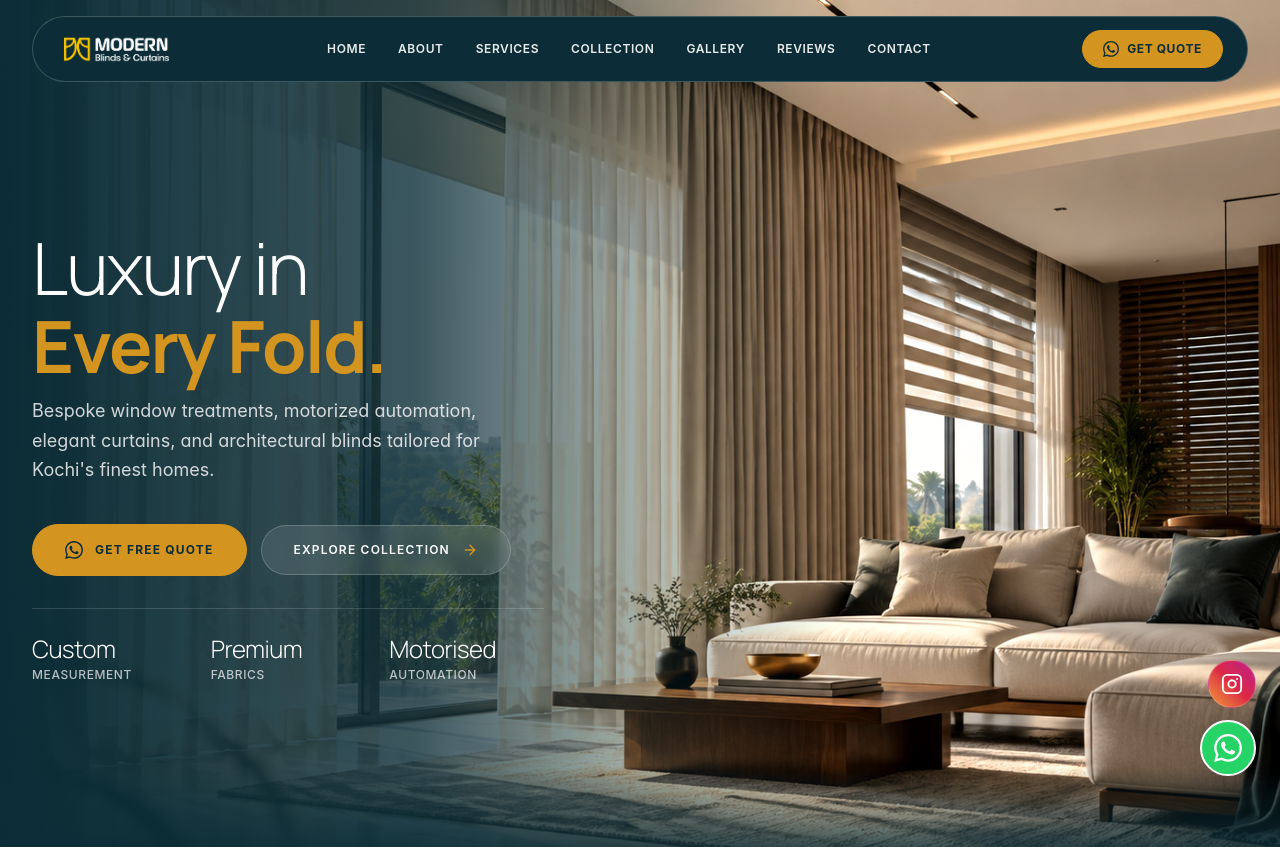
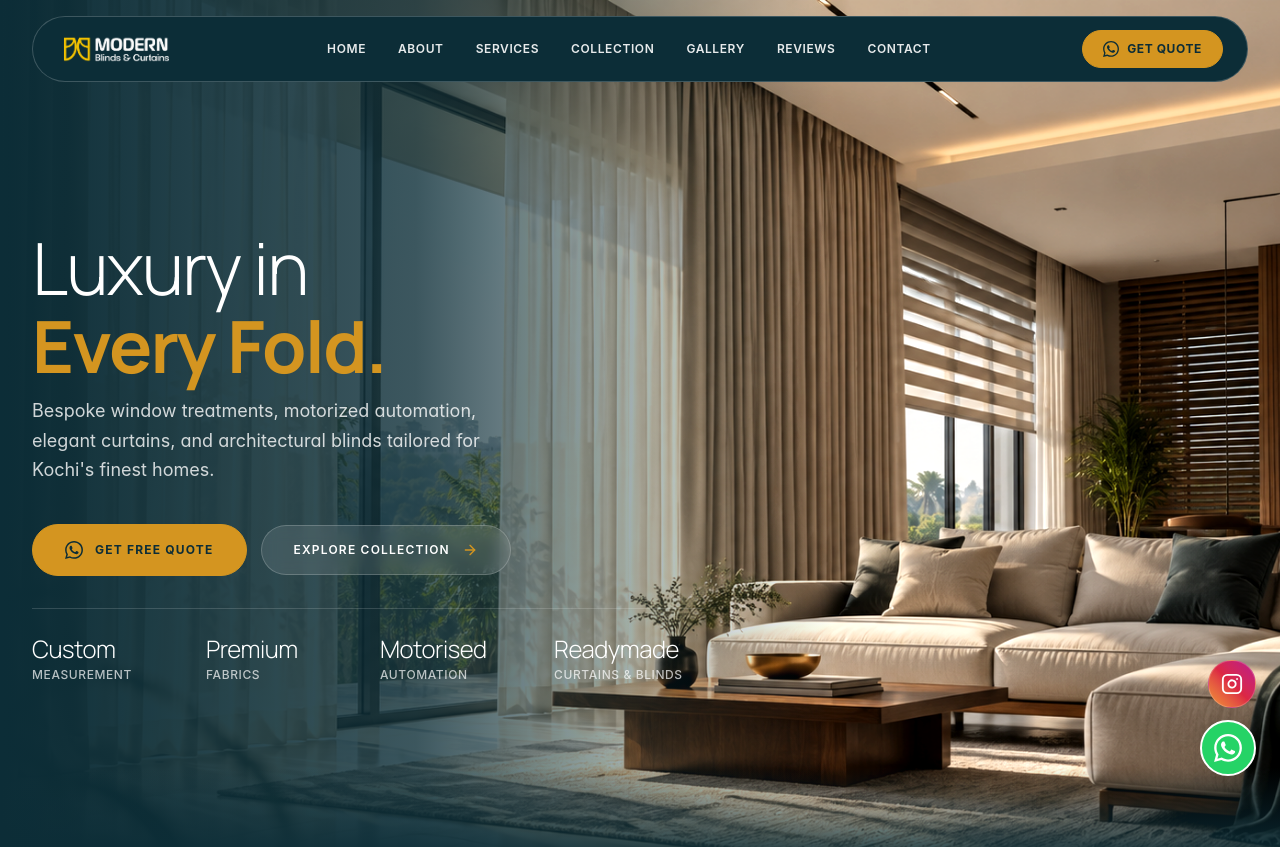
Before and after one commit to NYLEXWEB/Modern, a React (Vite) app: page / in a window 1280 px wide. Shown: the top 847 px of the page. Built offline with nearby package versions, Linux system fonts and the light colour scheme.

Commit message:
feat: add Hero component and business data configuration for Kochi showroom

```diff
--- a/src/components/Hero.jsx
+++ b/src/components/Hero.jsx
@@ -42,7 +42,7 @@ export default function Hero() {
           initial={{ opacity: 0, x: -30 }}
           animate={{ opacity: 1, x: 0 }}
           transition={{ duration: 0.8, ease: [0.16, 1, 0.3, 1] }}
-          className="w-full max-w-xl space-y-6 sm:space-y-8 my-auto text-left"
+          className="w-full max-w-2xl space-y-6 sm:space-y-8 my-auto text-left"
         >
 
 
@@ -77,7 +77,7 @@ export default function Hero() {
           </div>
 
           {/* Highlights */}
-          <div className="grid grid-cols-3 gap-6 pt-6 border-t border-white/15 max-w-lg">
+          <div className="grid grid-cols-2 sm:grid-cols-4 gap-4 sm:gap-6 pt-6 border-t border-white/15 max-w-2xl">
             <div>
               <div className="text-xl sm:text-2xl font-light text-white font-heading">Custom</div>
               <div className="text-[11px] sm:text-xs text-white/70 uppercase tracking-wider mt-0.5 font-medium">Measurement</div>
@@ -90,6 +90,10 @@ export default function Hero() {
               <div className="text-xl sm:text-2xl font-light text-white font-heading">Motorised</div>
               <div className="text-[11px] sm:text-xs text-white/70 uppercase tracking-wider mt-0.5 font-medium">Automation</div>
             </div>
+            <div>
+              <div className="text-xl sm:text-2xl font-light text-white font-heading">Readymade</div>
+              <div className="text-[11px] sm:text-xs text-white/70 uppercase tracking-wider mt-0.5 font-medium">Curtains & Blinds</div>
+            </div>
           </div>
 
         </motion.div>
--- a/src/data/business.ts
+++ b/src/data/business.ts
@@ -51,7 +51,7 @@ export const BUSINESS_DATA: BusinessInfo = {
         state: "Kerala",
         country: "India",
         fullAddress: "Kathrikadavu, Kochi, Kerala, India",
-        mapsUrl: "https://share.google/WSB1b9xWdHuzb9AZu",
+        mapsUrl: "https://share.google/svpUR405CaKMg0J02",
         reviewsUrl: "https://www.google.com/search?sca_esv=95587ab41e5a5533&rlz=1C1YTUH_enIN1171IN1171&sxsrf=APpeQnvtQCHPmWU5ChTtHaJIF_C0KTGTpg:1791197158504&si=APenkKm7iecQ4G6P-TsbSMFKIQtv3EFIqRAFw-i8uEbk55Z-_3z6iWxLf9RKPLOZDdtCreB6B5rV_ZhTh5NZQl3uErAgnf7StISgyWRc2DASkdIVsAWa9PrtVlVr_4K0J8cOwjcR4gG1ehQlmn0ICEwKpxRQh3KL_w%3D%3D&q=Modern+Blinds+%26+Curtains+Kochi+Reviews&sa=X&ved=2ahUKEwius-uy2aKXAxXNi-EIHWcUPdIQ0bkNegQIIhAF&biw=1536&bih=730&dpr=1.25",
         embedUrl: "https://www.google.com/maps/embed?pb=!1m18!1m12!1m3!1d15717.38240409951!2d76.297424!3d9.988019!2m3!1f0!2f0!3f0!3m2!1i1024!2i768!4f13.1!3m3!1m2!1s0x3b080d32f50587a3%3A0xb2c7104b2b000000!2sKathrikadavu%2C%20Kochi%2C%20Kerala!5e0!3m2!1sen!2sin!4v1700000000000"
     },
@@ -60,9 +60,9 @@ export const BUSINESS_DATA: BusinessInfo = {
         whatsapp: "917907336565",
         whatsappFormatted: "+91 79073 36565",
         instagram: "modern_blinds_curtains",
-        instagramUrl: "https://www.instagram.com/modern_blinds_curtains/",
+        instagramUrl: "https://www.instagram.com/modern_blinds_curtains?stkn=MXNmbmc5b3ZoM2hhOQ==",
         facebook: "modernblindscurtains",
-        facebookUrl: "https://www.facebook.com/modernblindscurtains"
+        facebookUrl: "https://www.facebook.com/share/1DZDoWnC8c/?mibextid=wwXIfr"
     },
     hero: {
         title: "Luxury in Every Fold.",
```
